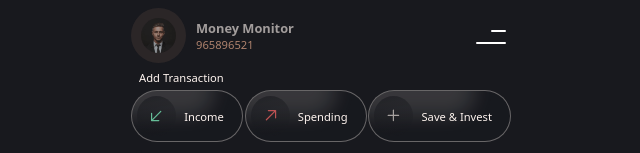
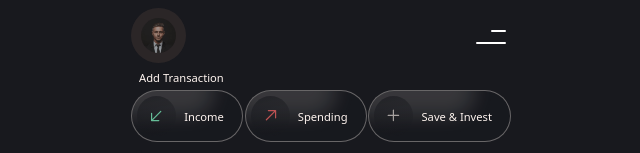
Before and after one commit to Saeed-rbh/MoniMonitor_Website, a React (Create React App) app: page / in a window 1280 px wide. Shown: the top 153 px of the page, without its empty margins (319-959 px from the left). Built offline with nearby package versions, Linux system fonts and the light colour scheme; no server answers.

Commit message:
[2024-08-02 10:07:00]

```diff
--- a/src/App.js
+++ b/src/App.js
@@ -6,7 +6,13 @@ import Header from "./Header/header";
 const Telegram = lazy(() => import("./Telegram/MoneyMonitor"));
 
 function App() {
-  const [userData, setUserData] = useState(null);
+  const [userData, setUserData] = useState({
+    userId: "",
+    userName: "",
+    userUsername: "",
+    userLanguage: "",
+    queryId: "",
+  });
   useEffect(() => {
     const initTelegramWebApp = () => {
       if (window.Telegram && window.Telegram.WebApp) {
--- a/src/Header/header.jsx
+++ b/src/Header/header.jsx
@@ -2,7 +2,8 @@ import React, { useState } from "react";
 import "./header.css";
 import MenuButton from "./MenuButton";
 
-function Header() {
+function Header(userData) {
+  const { userId, userName } = userData;
   const [isMenuOpen, setIsMenuOpen] = useState(false);
   return (
     <header className="MoneyMonitor_header">
@@ -14,8 +15,8 @@ function Header() {
           />
         </div>
         <p>
-          <span>Money Monitor</span>
-          <span>965896521</span>
+          <span>{userName}</span>
+          <span>{userId}</span>
         </p>
       </div>
       <MenuButton handleButtonClick={setIsMenuOpen} isMenuOpen={isMenuOpen} />
```
